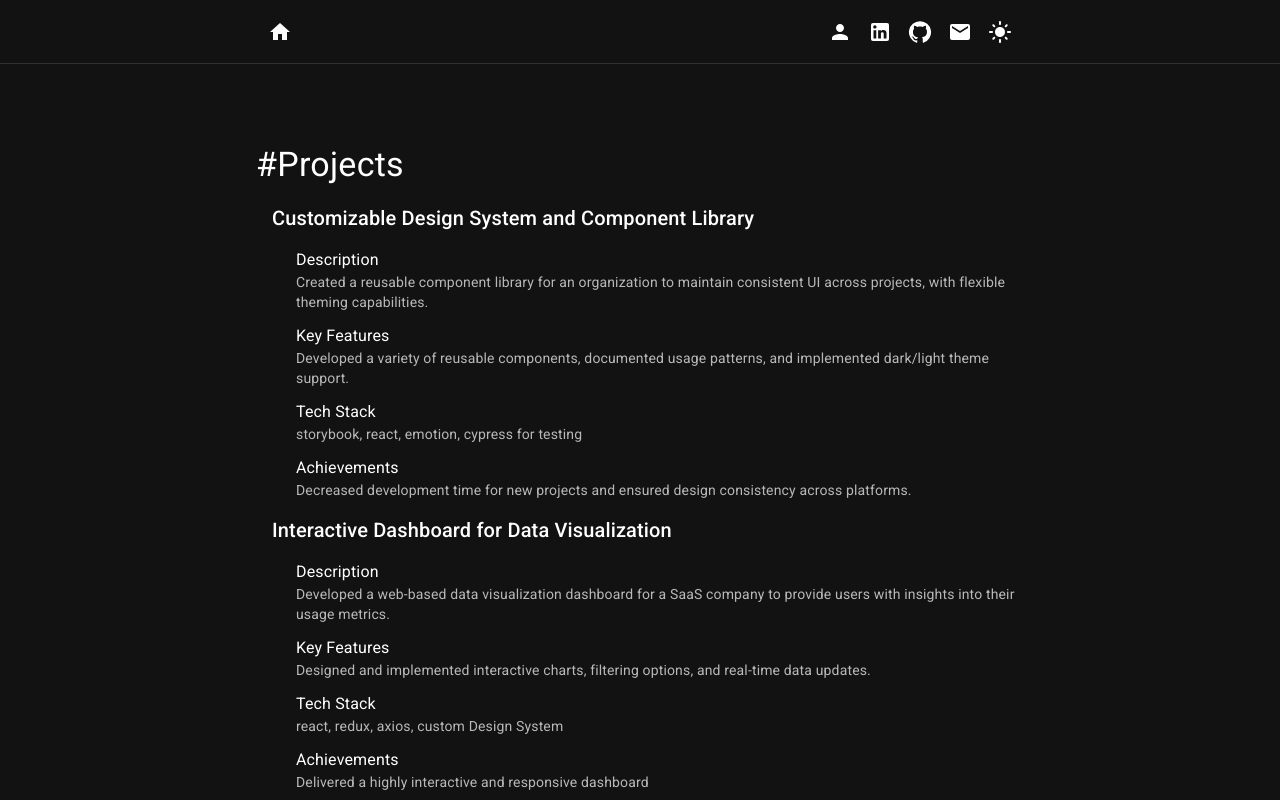
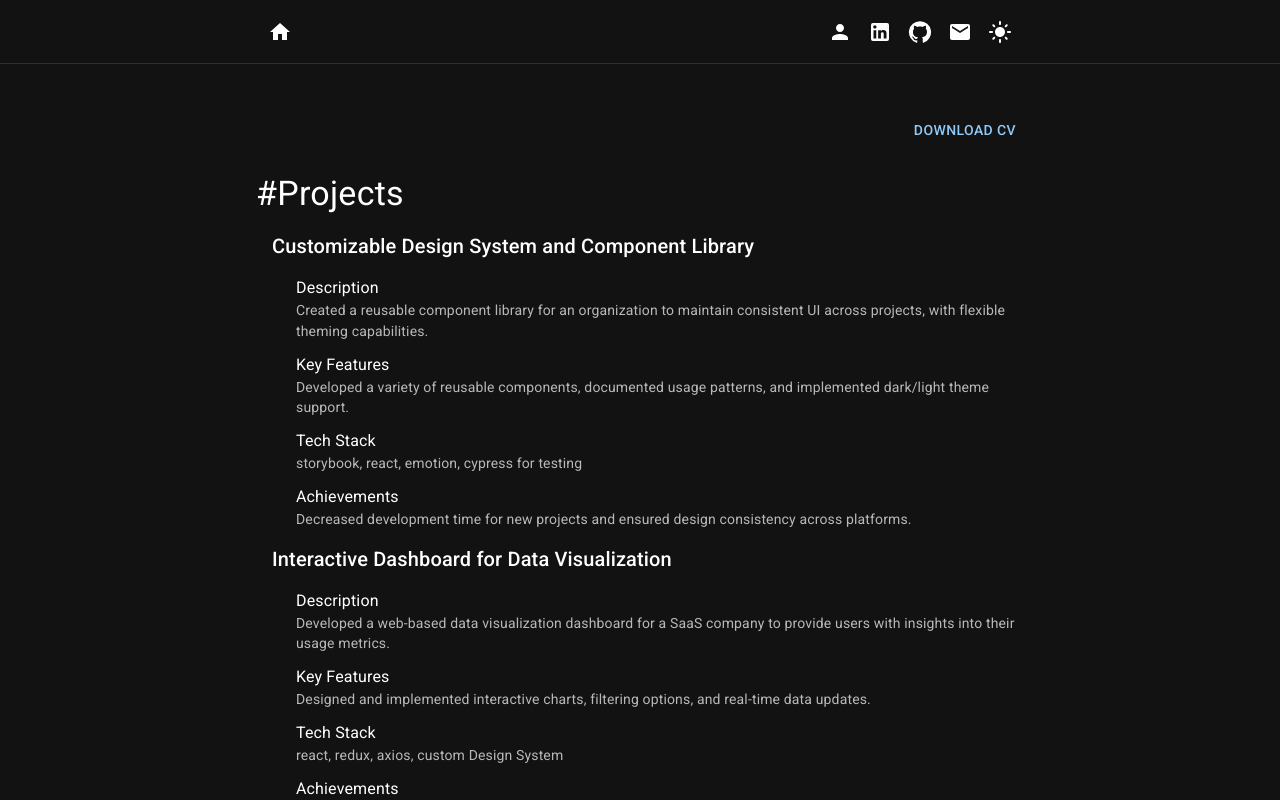
Before and after one commit to georggrubner/cv, a React (Vite) app: page / in a window 1280 px wide. Both pictures are taken after a click on the button 840 px from the left and 31 px from the top of the page. Shown: the top 800 px of the page. Built offline with nearby package versions, Linux system fonts and the light colour scheme.

Commit message:
added cv pdf

```diff
--- a/src/Layout/Body/CV/index.tsx
+++ b/src/Layout/Body/CV/index.tsx
@@ -1,9 +1,15 @@
-import { Box, Link, List, ListItem, ListItemText, Stack, Typography } from "@mui/material"
+import { Box, Button, Link, List, ListItem, ListItemText, Stack, Typography } from "@mui/material"
 import { skills, projects } from "./data"
+import pdf from "/src/assets/CV Georg Grubner.pdf"
 
 export const CV = () => {
     return (
-        <Box maxWidth={{ xs: "80vw", md: "60vw" }} marginX="auto" marginTop={{ xs: 4, md: 10 }}>
+        <Box maxWidth={{ xs: "80vw", md: "60vw" }} marginX="auto" marginTop={{ xs: 3, md: 6 }}>
+            <Box marginBottom={3} display="flex" justifyContent="flex-end">
+                <Button href={pdf} target="_blank">
+                    Download CV
+                </Button>
+            </Box>
             <Stack justifyContent="space-around" gap={4}>
                 <Stack gap={2}>
                     <Typography variant="h4">#Projects</Typography>
```
Also changed, not shown: 1 other file (tests, documents, lock files or other folders).
